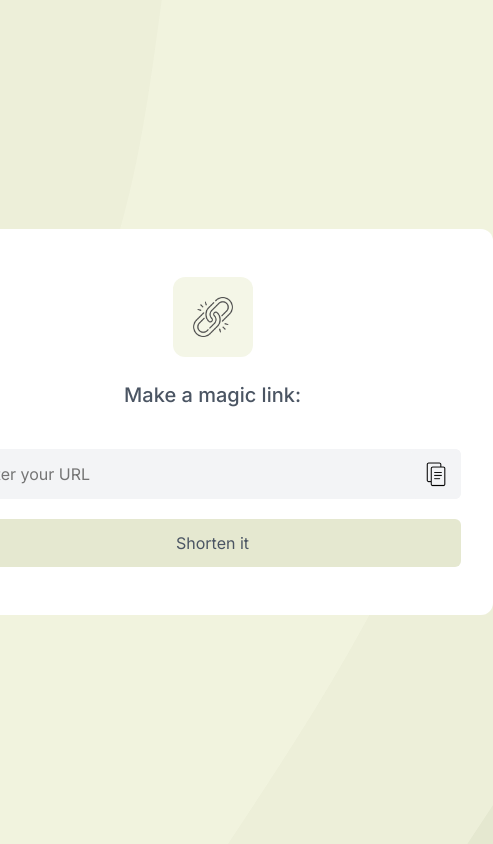
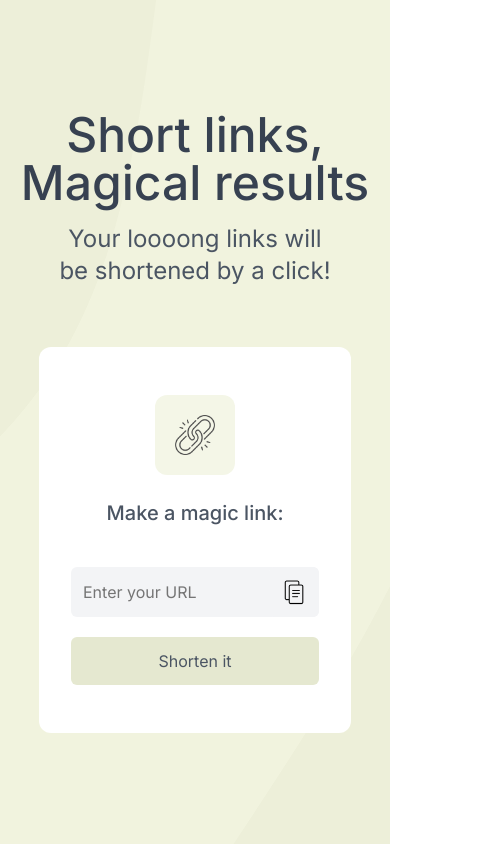
Before and after one commit to TangoBeee/SwiftLink, a React (Vite) app in the folder SwiftLinkClient/: page / in a window 390 px wide. Shown: the whole page, 493 px wide, since content can reach past the window. Built offline with nearby package versions, Linux system fonts and the light colour scheme.

Commit message:
making home page responsive

```diff
--- a/SwiftLinkClient/src/App.css
+++ b/SwiftLinkClient/src/App.css
@@ -8,7 +8,7 @@
 }
 
 body {
-    height: 100vh;
+    min-height: 100vh;
     background-image: url("assets/bg.svg");
     background-size: cover;
     background-repeat: no-repeat;
--- a/SwiftLinkClient/src/components/Home/Home.jsx
+++ b/SwiftLinkClient/src/components/Home/Home.jsx
@@ -1,10 +1,13 @@
 import React from 'react'
+import { ThemeProvider } from "styled-components";
 import { HomeContainer } from './Home.styled'
 import Logo from '../../assets/logo-black.png'
 import PasteIcon from '../../assets/paste-icon.png'
+import { responsiveTheme } from '../../constants/styled-constants'
 
 const Home = () => {
   return (
+    <ThemeProvider theme={ responsiveTheme }>
         <HomeContainer>
             <div className="home-content">
                 <div className="content">
@@ -34,6 +37,7 @@ const Home = () => {
                 </div>
             </div>
         </HomeContainer>
+    </ThemeProvider>
   )
 }
 
--- a/SwiftLinkClient/src/components/Home/Home.styled.jsx
+++ b/SwiftLinkClient/src/components/Home/Home.styled.jsx
@@ -5,6 +5,7 @@ export const HomeContainer = styled.main`
     justify-content: center;
     align-items: center;
     width: 100vw;
+    padding-block: 20px;
 
     .home-content {
         display: flex;
@@ -76,7 +77,7 @@ export const HomeContainer = styled.main`
             h2 {
                 font-size: 20px;
                 line-height: 28px;
-                text-align: start;
+                text-align: center;
                 font-weight: 500;
                 color: #4b5563;
                 margin-top: 24px;
@@ -149,4 +150,53 @@ export const HomeContainer = styled.main`
             }
         }
     }
+
+
+    @media (max-width: ${(props) => props.theme.smallDesktop.width}) {
+        flex-direction: column;
+        gap: 60px;
+
+        .home-content {
+            .content {
+                align-items: center;
+                text-align: center;
+                margin-left: 0px;
+            }
+        }
+
+        .form-content-wrapper {
+            .form-content {
+                margin-right: 0px;
+            }
+        }
+    }
+
+    @media (max-width: ${(props) => props.theme.mobile.width}) {
+        .home-content {
+            .content {
+                p {
+                    width: 70%;
+                }
+            }
+            width: 100%;
+        }
+
+        .form-content-wrapper {
+            width: 100%;
+
+            .form-content {
+                width: 80%;
+
+                form {
+                    .input-wrapper {
+                        width: 100%;
+                    }
+
+                    button {
+                        width: 100%;
+                    }
+                }
+            }
+        }
+    }
 `
--- /dev/null
+++ b/SwiftLinkClient/src/constants/styled-constants.js
@@ -0,0 +1,9 @@
+export const responsiveTheme = {
+    smallDesktop: {
+        width: "1470px"
+    },
+
+    mobile: {
+        width: "720px"
+    }
+}
```
Lines whose indentation alone changed are shown as unchanged.
